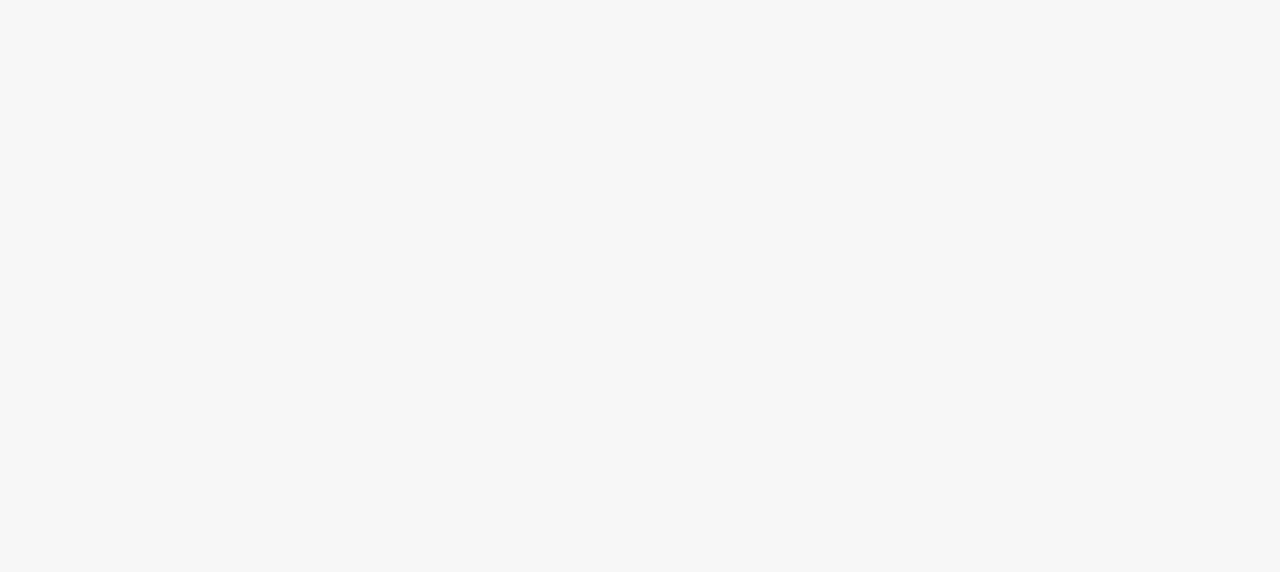
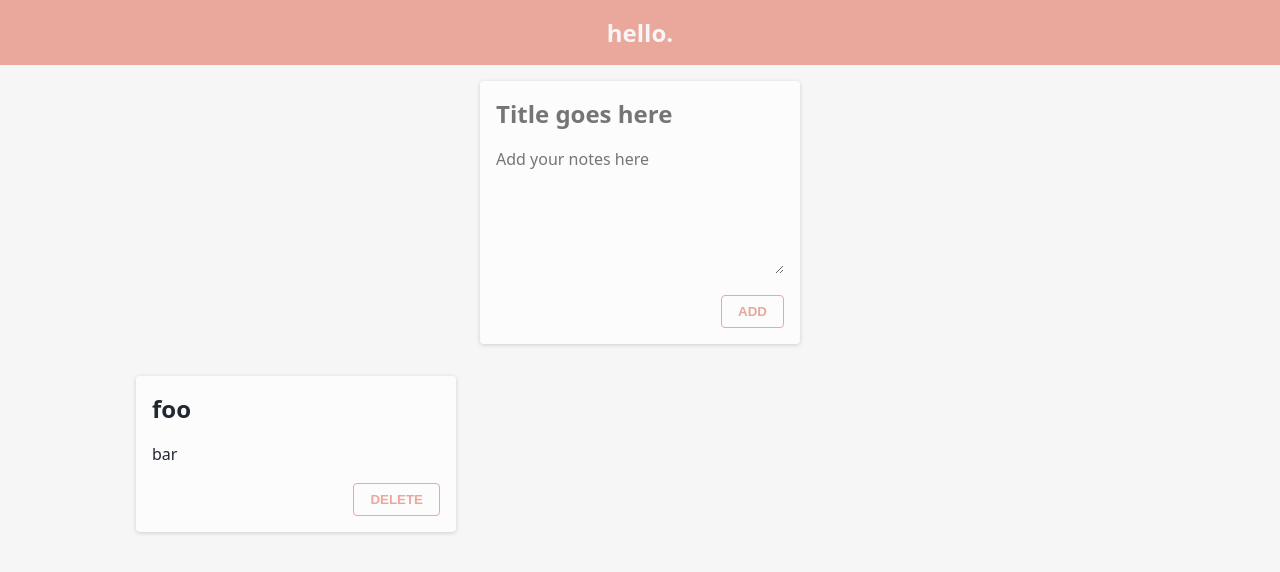
Before and after one commit to AbhinRustagi/React-Workshop-GDSC-UniMelb, a React (Create React App) app: page / in a window 1280 px wide. Shown: the top 572 px of the page. Built offline with nearby package versions, Linux system fonts and the light colour scheme.

Commit message:
Revert "revert basic code"
This reverts commit c98b291bc14aca16e2d78481fb65ae3f64f7f585.

```diff
--- a/src/App.js
+++ b/src/App.js
@@ -1,5 +1,36 @@
 import "./styles.css";
 
 export default function App() {
-  return <div className="App"></div>;
+  return (
+    <div className="App">
+      <div className="top">
+        <div className="top-title">hello.</div>
+      </div>
+      <div className="console">
+        <div className="note form">
+          <input
+            type="text"
+            name=""
+            id=""
+            className="note-title form-title"
+            placeholder="Title goes here"
+          />
+          <textarea
+            name=""
+            id=""
+            placeholder="Add your notes here"
+            className="note-body form-body"
+          ></textarea>
+          <button>Add</button>
+        </div>
+      </div>
+      <div className="notes-grid">
+        <div className="note">
+          <div className="note-title">foo</div>
+          <div className="note-body">bar</div>
+          <button>Delete</button>
+        </div>
+      </div>
+    </div>
+  );
 }
```
